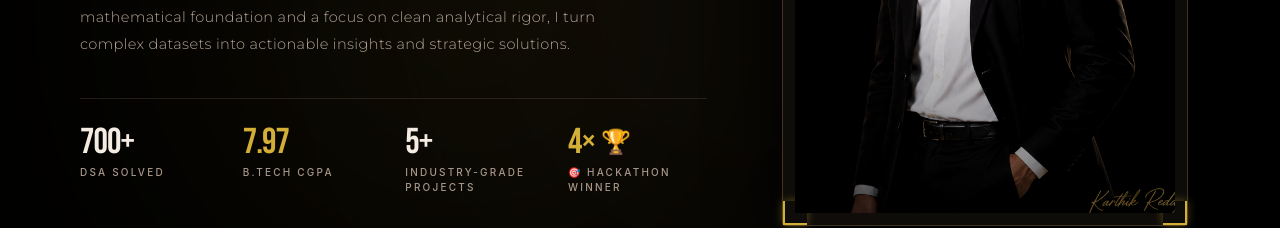
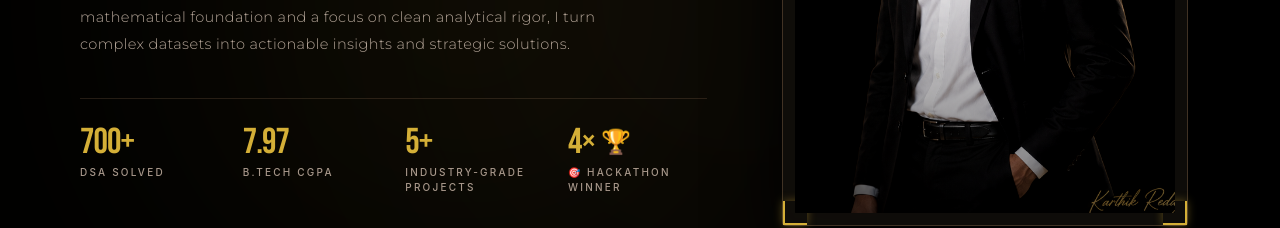
Before and after one commit to KamasaniKarthikReddy/Cinematic-Portfolio, a React (Vite) app: page / in a window 1280 px wide. Shown: the part 1260-1488 px from the top of the page. Built offline with nearby package versions, Linux system fonts and the light colour scheme; a web font is replaced by a local one.

Commit message:
Change 700+ and 5+ stats color to gold

```diff
--- a/src/components/AboutSection.tsx
+++ b/src/components/AboutSection.tsx
@@ -145,7 +145,7 @@ export const AboutSection: React.FC = () => {
               {/* Stat 1 */}
               <div className="flex flex-col">
                 <span
-                  className="text-3xl sm:text-4xl font-light text-[#F4EBE2] tracking-tight"
+                  className="text-3xl sm:text-4xl font-light text-[#D4AF37] tracking-tight"
                   style={{ fontFamily: "'Bebas Neue', sans-serif" }}
                 >
                   700+
@@ -171,7 +171,7 @@ export const AboutSection: React.FC = () => {
               {/* Stat 3 */}
               <div className="flex flex-col">
                 <span
-                  className="text-3xl sm:text-4xl font-light text-[#F4EBE2] tracking-tight"
+                  className="text-3xl sm:text-4xl font-light text-[#D4AF37] tracking-tight"
                   style={{ fontFamily: "'Bebas Neue', sans-serif" }}
                 >
                   5+
```
